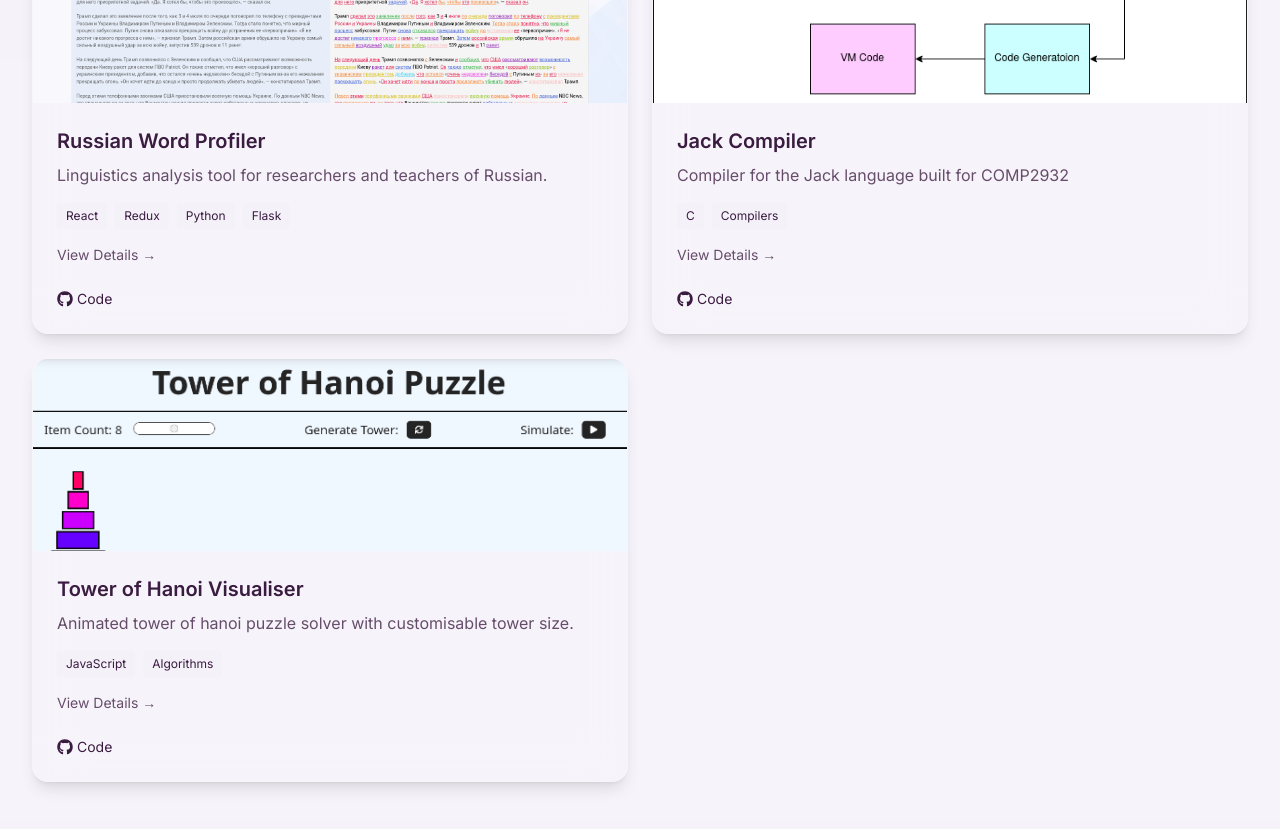
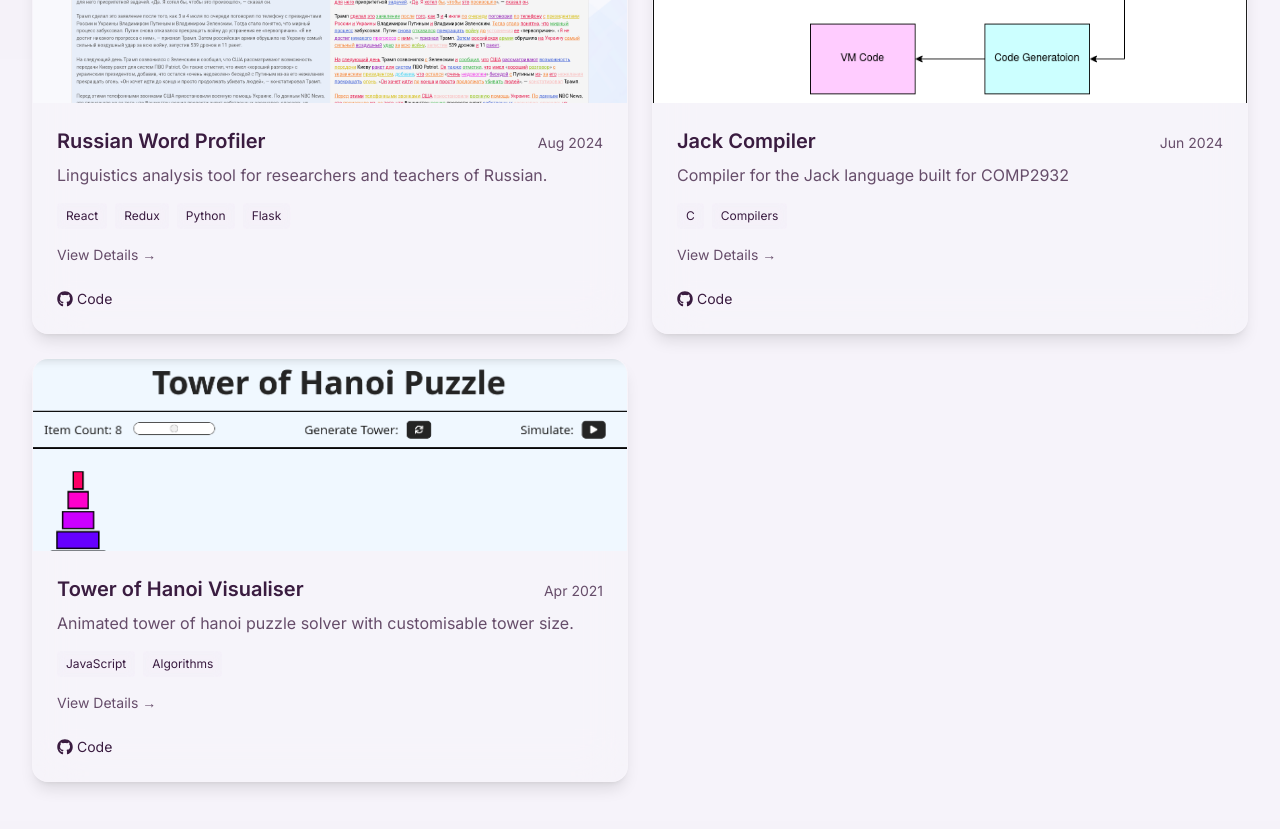
Before and after one commit to MichealNestor01/michealnestor.com, a React (Vite) app: page / in a window 1280 px wide. Shown: the part 3500-4329 px from the top of the page. Built offline with nearby package versions, Linux system fonts and the light colour scheme.

Commit message:
added project date to the card

```diff
--- a/src/components/ProjectsSection.tsx
+++ b/src/components/ProjectsSection.tsx
@@ -219,9 +219,22 @@ export const ProjectsSection = () => {
                   </div>
                 )}
                 <div className="p-6 flex flex-col flex-grow">
-                  <h3 className="text-xl font-semibold mb-2">
-                    {project.title}
-                  </h3>
+                  <div className="flex justify-between items-baseline gap-2 mb-2">
+                    <h3 className="text-xl font-semibold">
+                      {project.title}
+                    </h3>
+                    {project.date && (
+                      <time
+                        dateTime={project.date}
+                        className="text-sm text-muted-foreground shrink-0"
+                      >
+                        {new Date(project.date).toLocaleDateString("en-GB", {
+                          month: "short",
+                          year: "numeric",
+                        })}
+                      </time>
+                    )}
+                  </div>
                   <p className="text-muted-foreground mb-4 flex-grow">
                     {project.description}
                   </p>
```
